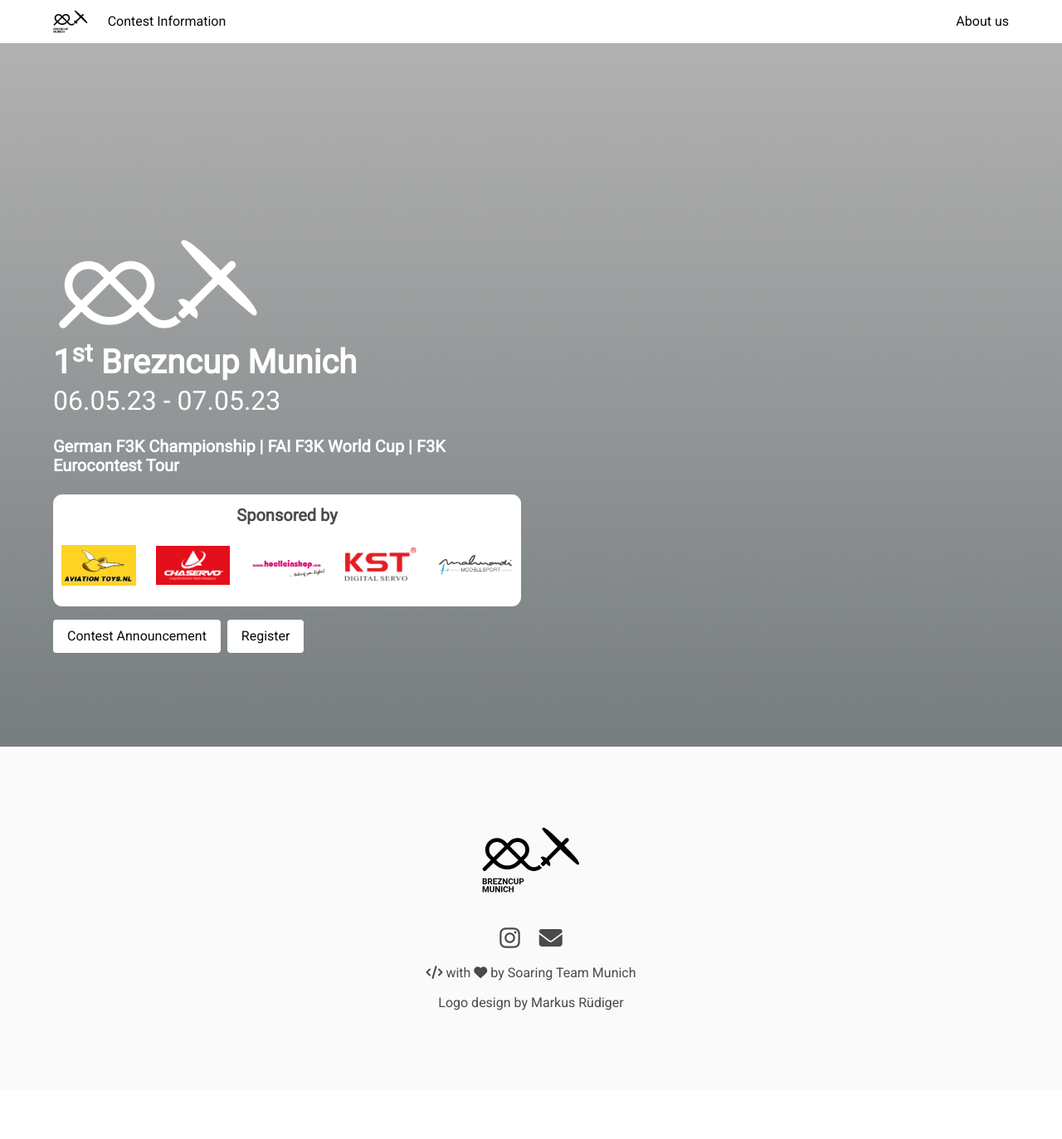
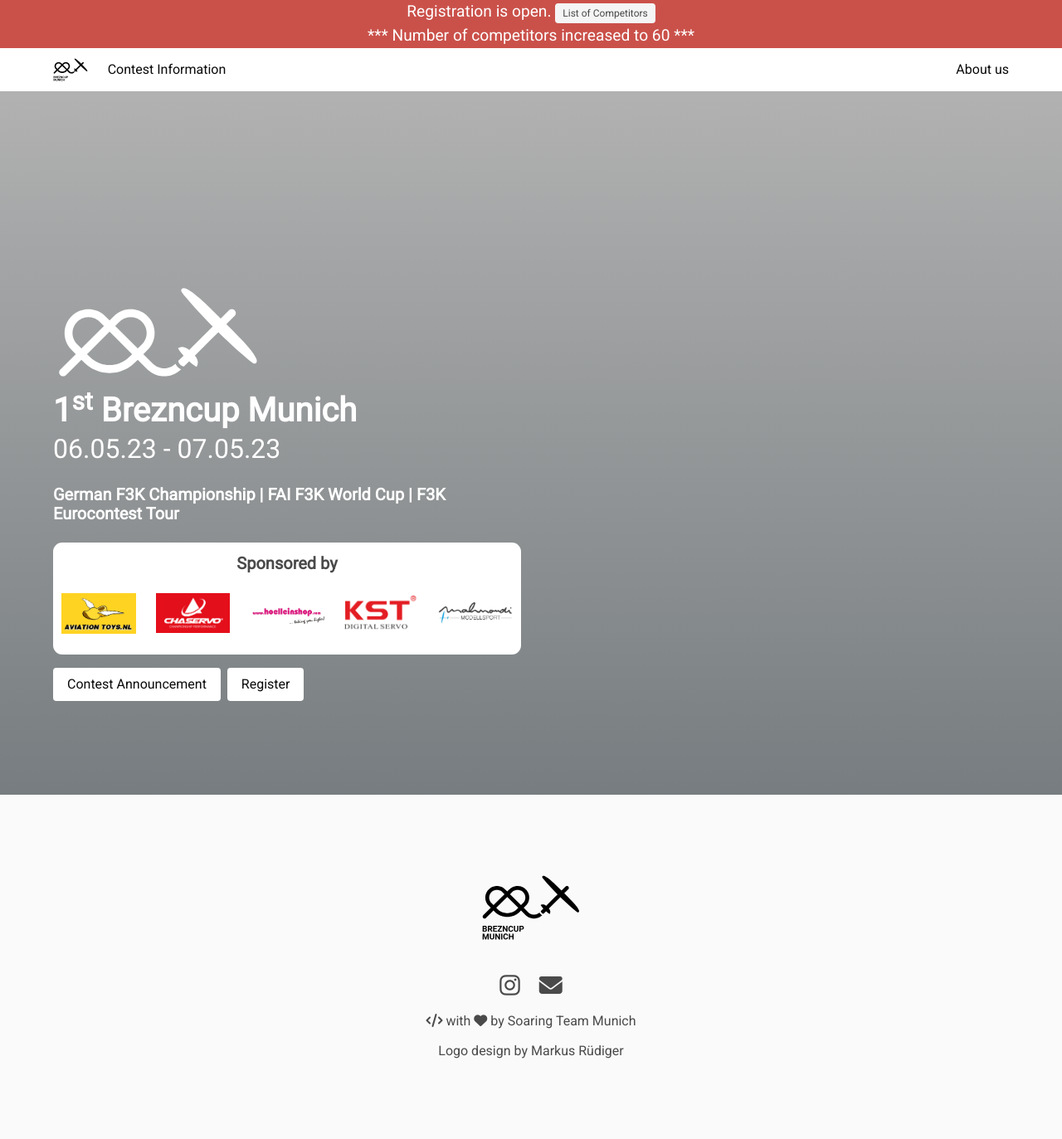
Before and after one commit to leonwenning/brezncup-munich, a Jekyll site: the page built from index.html, in a window 1280 px wide. Shown: the whole page at 83% size. Built offline with Jekyll 4.4.1, drawn with Linux system fonts in a browser that asks for light colours; nearby versions of some CDN libraries; before the commit the page ends 1315 px from its top, so only the background shows below that.

Commit message:
modularize code by adding footer.html

```diff
--- /dev/null
+++ b/_includes/footer.html
@@ -0,0 +1,19 @@
+<!DOCTYPE html>
+<html lang="en">
+<footer class="footer">
+    <div class="content has-text-centered">
+        <div class="columns">
+            <div class="column">
+                <img alt="Logo Brezncup Munich" class = "logo mt-6 footer-logo" src="assets/images/bcm_logo_bc_text.svg">
+                <h2>
+                    <a class="mx-2 has-text-grey-dark" href="https://www.instagram.com/soaring_team_munich/"><i class="fa-brands fa-instagram"></i></a>
+                    <a class="mx-2 has-text-grey-dark" href="mailto:brezncupmunich@gmail.com"><i class="fa-solid fa-envelope"></i></a>
+                </h2>
+                <p></p>
+                <p class="subtitle is-6"><i class="fa-solid fa-code"></i> with <i class="fa-solid fa-heart"></i> by Soaring Team Munich</p>
+                <p class="subtitle is-6">Logo design by Markus Rüdiger</p>
+            </div>
+        </div>
+    </div>
+</footer>
+</html>
--- a/_layouts/default.html
+++ b/_layouts/default.html
@@ -36,6 +36,14 @@
     </script>
   </head>
   <body>
+    <div class="banner">
+      <div class="columns">
+        <div class="column has-text-centered">
+          <h4>Registration is open. <a href="https://docs.google.com/spreadsheets/d/1V4i_e8lwXFv8ayS1F0zJwL1z5b240abOMPzCZBZb47Y/edit?usp=sharing"><span class="tag">List of Competitors</span></a></h4>
+          <p class="is-size-6-mobile">*** Number of competitors increased to 60 ***</p>
+        </div>
+      </div>
+    </div>
     <div class="container">
     <nav class="navbar is-white" role="navigation" aria-label="main navigation">
       <div class="navbar-brand">
@@ -62,21 +70,6 @@
     </nav>
     </div>
     {{ content }}
-    <footer class="footer">
-      <div class="content has-text-centered">
-        <div class="columns">
-          <div class="column">
-            <img alt="Logo Brezncup Munich" class = "logo mt-6 footer-logo" src="assets/images/bcm_logo_bc_text.svg">
-            <h2>
-              <a class="mx-2 has-text-grey-dark" href="https://www.instagram.com/soaring_team_munich/"><i class="fa-brands fa-instagram"></i></a>
-              <a class="mx-2 has-text-grey-dark" href="mailto:brezncupmunich@gmail.com"><i class="fa-solid fa-envelope"></i></a>
-            </h2>
-            <p></p>
-            <p class="subtitle is-6"><i class="fa-solid fa-code"></i> with <i class="fa-solid fa-heart"></i> by Soaring Team Munich</p>
-            <p class="subtitle is-6">Logo design by Markus Rüdiger</p>
-          </div>
-        </div>
-      </div>
-    </footer>
+    {% include footer.html %}
   </body>
 </html>
```
